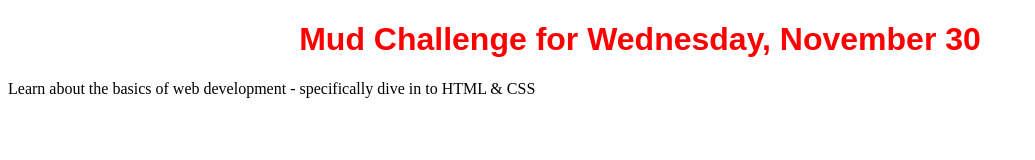
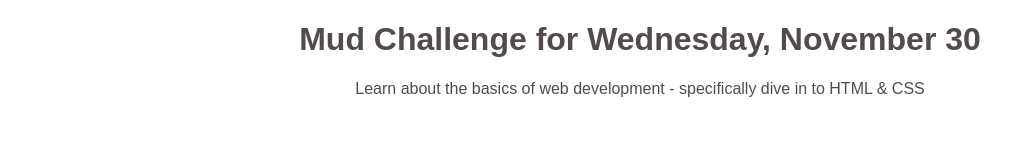
Before and after one commit to LAHILOTE/100-Days-Code, a plain HTML site: page index.html in a window 1280 px wide. Shown: the whole page, without its empty margins (0-1035 px from the left). Drawn offline with Linux system fonts and the light colour scheme.

Commit message:
019-Working with Colors [Day 3]

```diff
--- a/index.html
+++ b/index.html
@@ -9,8 +9,8 @@
 </head>
 
 <body>
-    <h1 style="font-family: sans-serif; text-align: center; color: red;">Mud Challenge for Wednesday, November 30</h1>
-    <p>Learn about the basics of web development - specifically dive in to HTML & CSS</p>
+    <h1 style="font-family: sans-serif; text-align: center; color: rgb(83,75,75);">Mud Challenge for Wednesday, November 30</h1>
+    <p style="font-family: sans-serif; text-align: center; color: rgb(83,75,75); ">Learn about the basics of web development - specifically dive in to HTML & CSS</p>
 </body>
 
 </html>
```
